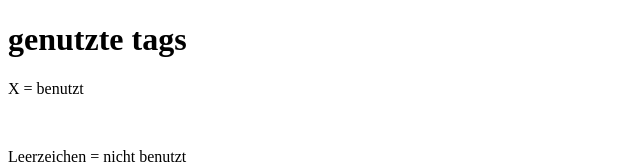
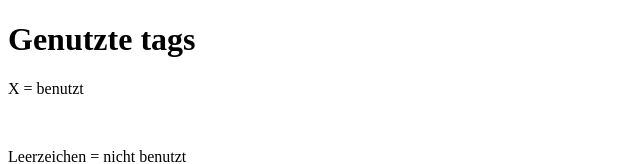
Before and after one commit to carolinbng/GIS_SS_20, a plain HTML site: page Aufgabe2/tags used/index.html in a window 1280 px wide. Shown: the top 164 px of the page, without its empty margins (0-640 px from the left). Drawn offline with Linux system fonts and the light colour scheme.

Commit message:
tags used

```diff
--- a/Aufgabe2/tags used/index.html
+++ b/Aufgabe2/tags used/index.html
@@ -6,7 +6,7 @@
     <title>Document</title>
 </head>
 <body>
-    <h1>genutzte tags</h1>
+    <h1>Genutzte tags</h1>
     <p>X = benutzt</p>
     <br>
     <p>Leerzeichen = nicht benutzt</p>
```
